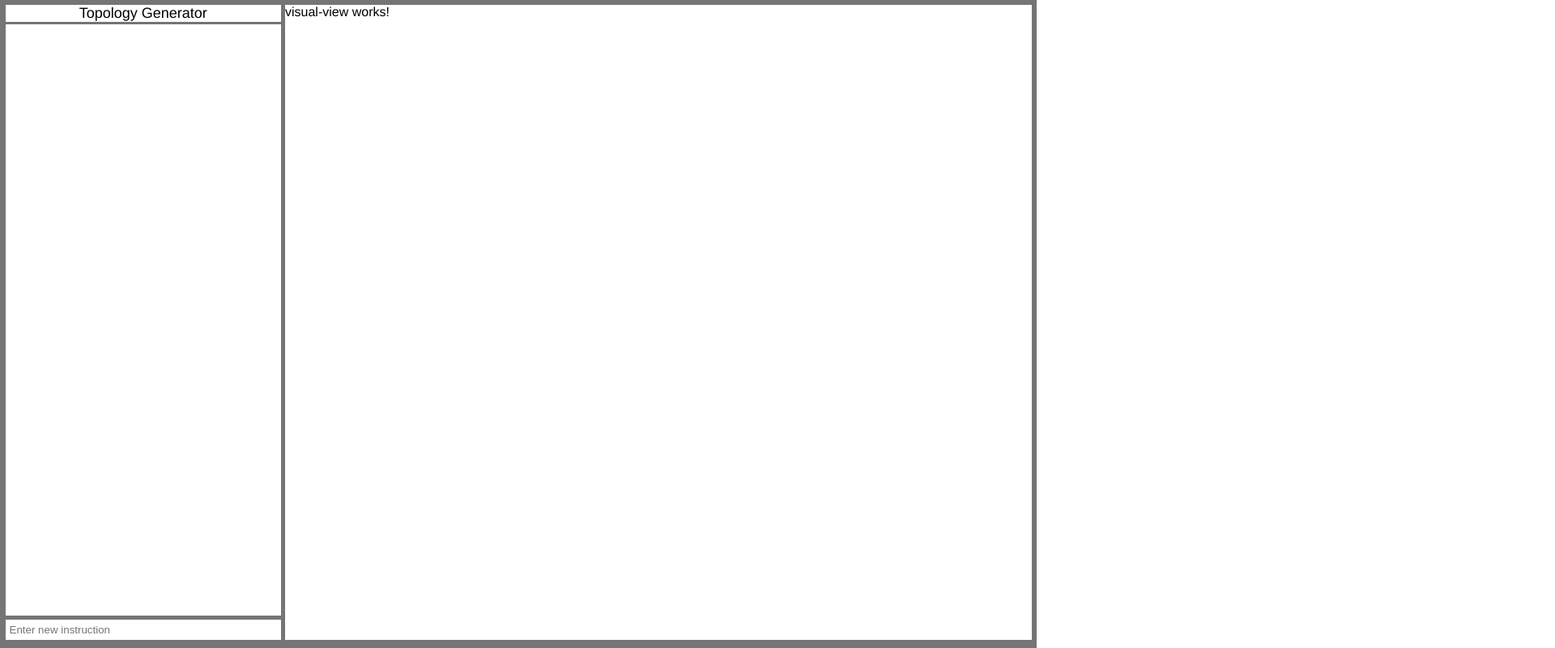
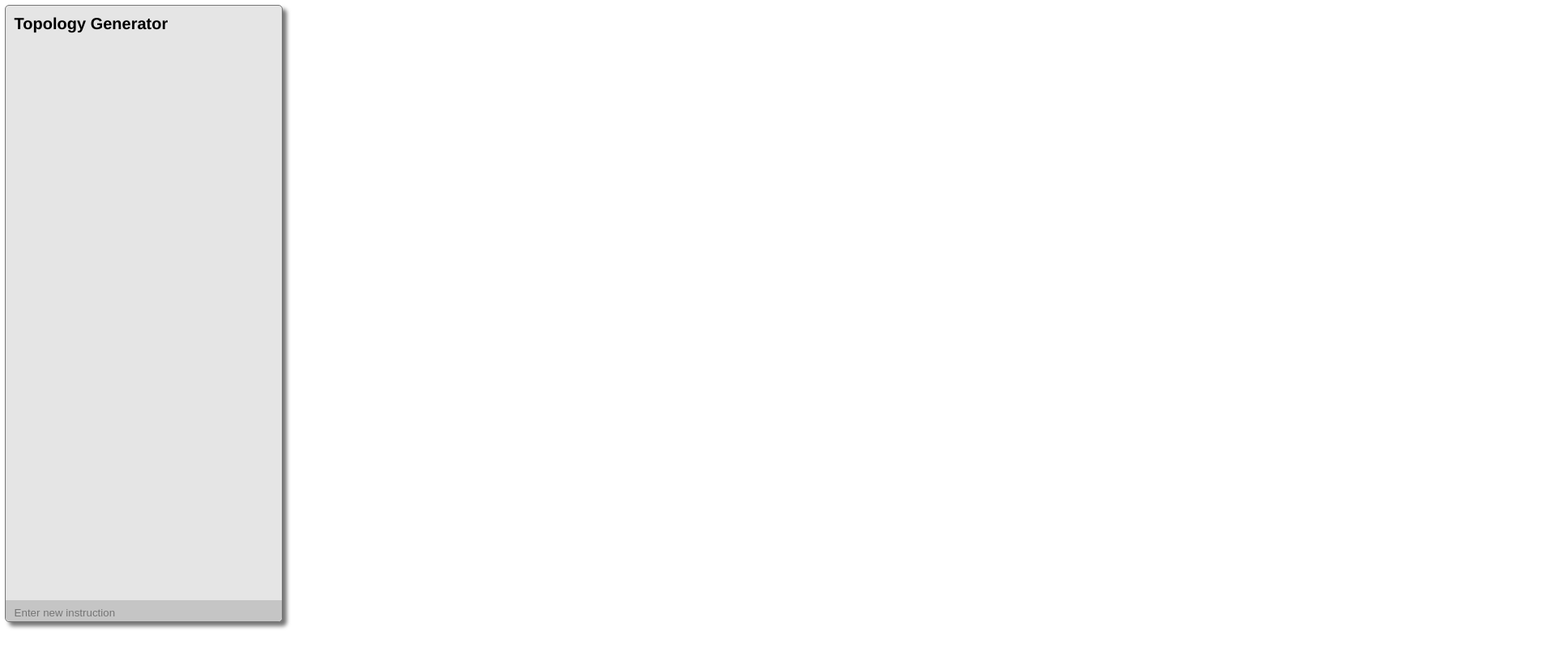
Before and after one commit to imdaredevil/topology-generator, an Angular app: page / in a window 1280 px wide. Shown: the top 800 px of the page at 81% size, 1920 px wide, since content can reach past the window. Built offline with nearby package versions, Linux system fonts and the light colour scheme.

Commit message:
changing views

```diff
--- a/src/app/text-view/text-view.component.css
+++ b/src/app/text-view/text-view.component.css
@@ -1,42 +1,56 @@
 .sidebar {
-    float: right;
+    position: fixed;
     width: 26.6%;
-    height: 100%;
+    height: 95%;
     margin-top: 0.5%;
     margin-right: 0%;
     margin-left: 0.5%;
-    background-color: white;
+    background-color: #e5e5e5;
     display: table;
+    border: solid 1px #757575;
+    box-shadow: 5px 5px 5px #757575;
+    border-radius: 5px;
 }
 
 .sidebar .header {
-    font-size: 18px;
+    font-size: 20px;
+    font-weight: bolder;
     width: 100%;
-    text-align: center;
-    border-bottom: solid #757575;
+    padding-top: 3%;
+    padding-left: 3%;
 }
 
 .sidebar .footer {
     width: 100%;
     border: solid 5px #757575;
     bottom: 0%;
-    height: 2%;
+    height: 3%;
     display: table-row;
+    border-style: 5px;
 }
 
 .sidebar .footer input {
     width: 100%;
-    padding: 5px;
     margin: 0;
+    padding: 1%;
+    padding-left: 3%;
     -webkit-box-sizing: border-box;
     -moz-box-sizing: border-box;
     -o-box-sizing: border-box;
     -ms-box-sizing: border-box;
     box-sizing: border-box;
     border: none;
-    border-top: solid 5px #757575;
+    vertical-align: center;
+    background-color: #c5c5c5;
+    border-top: solid 5px #c5c5c5;
+    border-bottom-left-radius: 5px;
+    border-bottom-right-radius: 5px;
 }
 
 .sidebar text {
     height: auto;
+    overflow-y: scroll;
+    padding-left: 3%;
+    padding-top: 3%;
+    padding-bottom: 3%;
 }
--- a/src/app/visual-view/visual-view.component.css
+++ b/src/app/visual-view/visual-view.component.css
@@ -1,8 +1,8 @@
 .plot {
-    float: right;
-    height: 100%;
-    width: 72%;
-    margin: 0.5%;
-    margin-left: 5px;
+    overflow-y: scroll;
+    overflow-x: scroll;
+    position: absolute;
+    top: 0;
+    left: 0;
     background-color: white;
 }
--- a/src/app/visual-view/visual-view.component.html
+++ b/src/app/visual-view/visual-view.component.html
@@ -1 +1,3 @@
-<div class="plot">visual-view works!</div>
+<svg class="plot" width="100000" height="100000">
+
+</svg>
```
